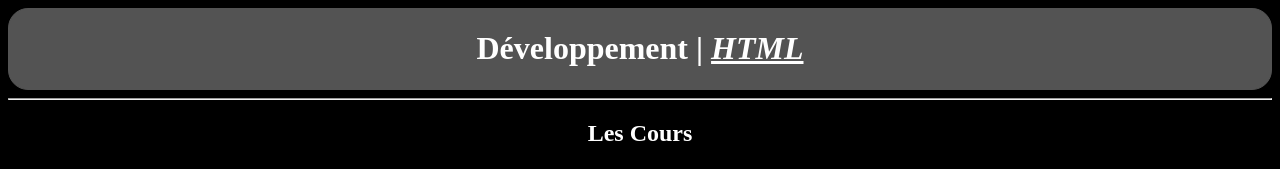
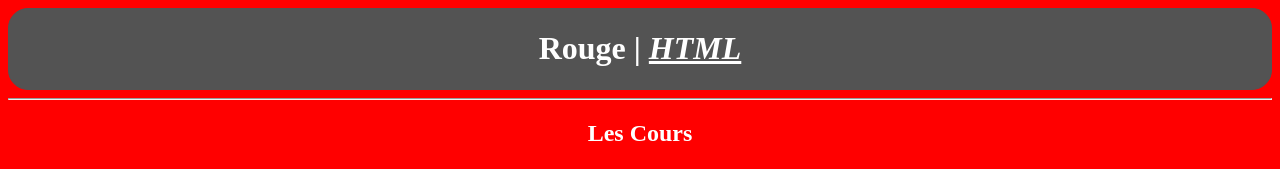
Before and after one commit to EvanMOREAU/html, a plain HTML site: page index.html in a window 1280 px wide. Shown: the top 169 px of the page. Drawn offline with Linux system fonts and the light colour scheme.

Commit message:
Page Rouge

```diff
--- a/index.css
+++ b/index.css
@@ -1,5 +1,5 @@
 body{
-    background-color: black;
+    background-color: rgb(255, 0, 0);
     color: white;
 }
 .titreUn{
--- a/index.html
+++ b/index.html
@@ -6,7 +6,7 @@
         <link rel='stylesheet' href='index.css'>
     </head>
     <body>
-        <div class="titreUn"><h1 align="center">Développement | <u><b><i>HTML</i></b></u> </h1></div>
+        <div class="titreUn"><h1 align="center">Rouge | <u><b><i>HTML</i></b></u> </h1></div>
         <hr>
 
         <h2 align="center"> Les Cours </h2> <br>
```
